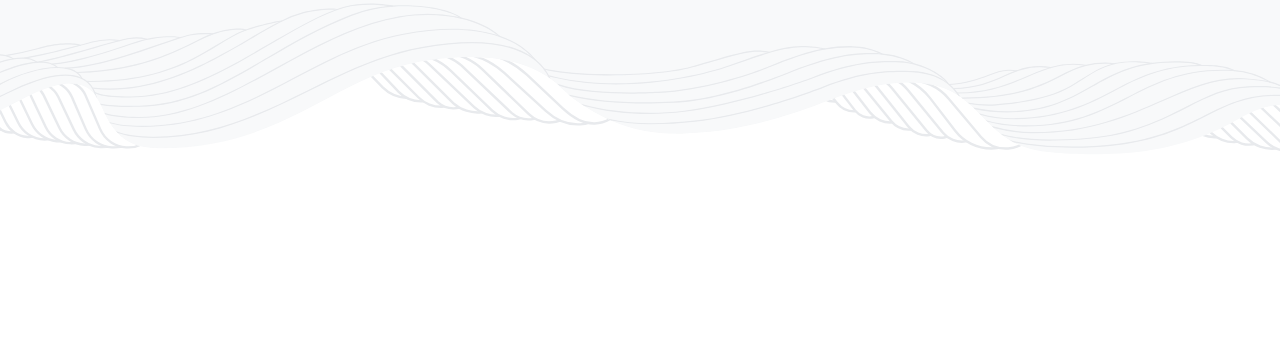
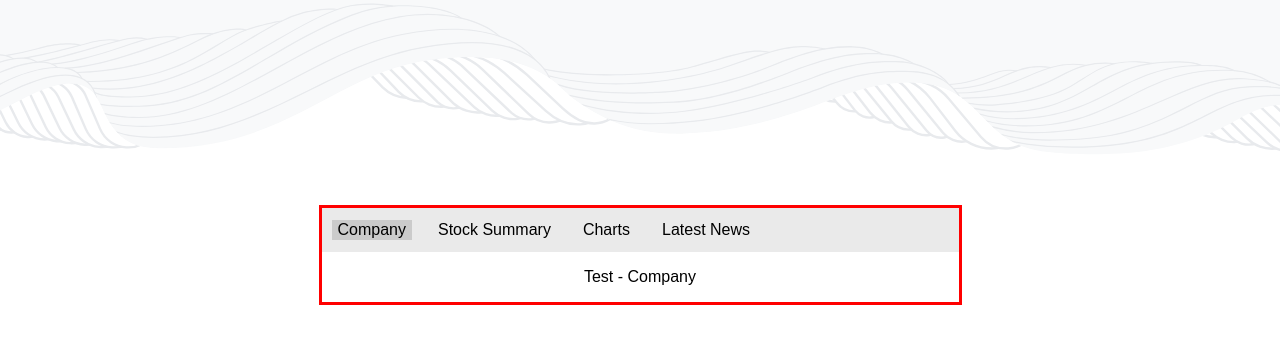
Before and after one commit to tony2037/tony2037.github.io, a Flask app: page / in a window 1280 px wide. Shown: the part 197-541 px from the top of the page. Run offline with Flask 3, Linux system fonts and the light colour scheme.

Commit message:
Add: Search result for the stock, tabs to switch

```diff
--- a/assignment2/static/script.js
+++ b/assignment2/static/script.js
@@ -22,6 +22,25 @@ function performSearch() {
   .catch(error => console.error("Error:", error));
 }
 
+/* Switch the tabs in the result box */
+function openTab(tabName, tabButton) {
+  /* change tabs color */
+  var buttons = document.getElementsByClassName("result-tab");
+  for (var i = 0; i < buttons.length; i++) {
+    buttons[i].style.backgroundColor = "transparent";
+  }
+  var button = document.getElementById(tabButton);
+  button.style.backgroundColor = "#CBCBCB";
+
+  /* show the info */
+  var tabs = document.getElementsByClassName("result-info");
+  for (var i = 0; i < tabs.length; i++) {
+    tabs[i].style.display = "none";
+  }
+  var tab = document.getElementById(tabName)
+  tab.style.display = "block";
+}
+
 document.addEventListener("DOMContentLoaded", function() {
   // add an event listener
   document.getElementById("search-form").addEventListener("submit", function(event) {
--- a/assignment2/static/style.css
+++ b/assignment2/static/style.css
@@ -85,3 +85,50 @@ form.search-form {
   font-size: 16px;
   width: 100%;
 }
+
+.result-box {
+  margin-top: 250px;
+  display: flex;
+}
+
+.result-error#result-bg {
+  margin: auto;
+  background-color: #e8e8e8;
+  width: 55ch;
+  height: 5ch;
+  border-radius: 10px;
+  display: flex;
+  justify-content: center;
+  align-items: center;
+  flex: .5;
+  display: none; /* Modify this attribute to toggle the view */
+}
+
+.result-success {
+  margin: auto;
+  flex: .5;
+  display: auto; /* Modify this attribute to toggle the view */
+  border-style: solid;
+  border-color: red;
+}
+
+.result-tabs-bg{
+  margin: auto;
+  background-color: #eaeaea;
+  height: 5ch;
+  text-align: left;
+  font-size: medium;
+  display: flex;
+  align-items: center;
+}
+
+button.result-tab {
+  margin-right: auto;
+  margin: 10px;
+  background-color: transparent;
+  background-repeat: no-repeat;
+  border: none;
+  cursor: pointer;
+  overflow: hidden;
+  outline: none;
+}
--- a/assignment2/templates/index.html
+++ b/assignment2/templates/index.html
@@ -18,6 +18,33 @@
     <div class="cancel-icon" onclick="clearSearch()"></div>
   </div>
 
+  <div class="result-box">
+    <div class="result-error" id="result-bg">
+      <p class="result-error">Error: No record has been found, please enter a valid symbol</p>
+    </div>
+
+    <div class="result-success">
+      <div class="result-tabs result-tabs-bg">
+        <button class="result-tabs result-tab" id="tab-company" onclick="openTab('company', 'tab-company')" style="background-color:#cbcbcb">Company</button>
+        <button class="result-tabs result-tab" id="tab-stock-summary" onclick="openTab('stock-summary', 'tab-stock-summary')">Stock Summary</button>
+        <button class="result-tabs result-tab" id="tab-charts" onclick="openTab('charts', 'tab-charts')">Charts</button>
+        <button class="result-tabs result-tab" id="tab-latest-news" onclick="openTab('latest-news', 'tab-latest-news')">Latest News</button>
+      </div>
+      <div id="company" class="result-info">
+        <p>Test - Company</p>
+      </div>
+      <div id="stock-summary" class="result-info" style="display:none">
+        <p>Test - Stock Summary</p>
+      </div>
+      <div id="charts" class="result-info" style="display:none">
+        <p>Test - Charts</p>
+      </div>
+      <div id="latest-news" class="result-info" style="display:none">
+        <p>Test - Latest News</p>
+      </div>
+    </div>
+  </div>
+
 
 </body>
 </html>
```
